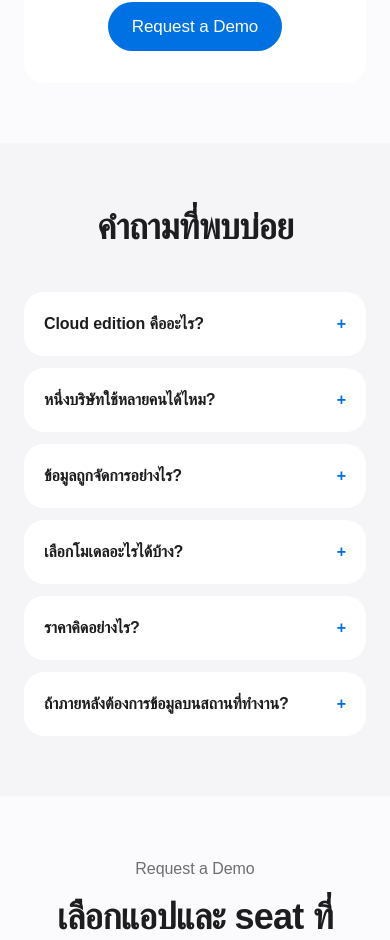
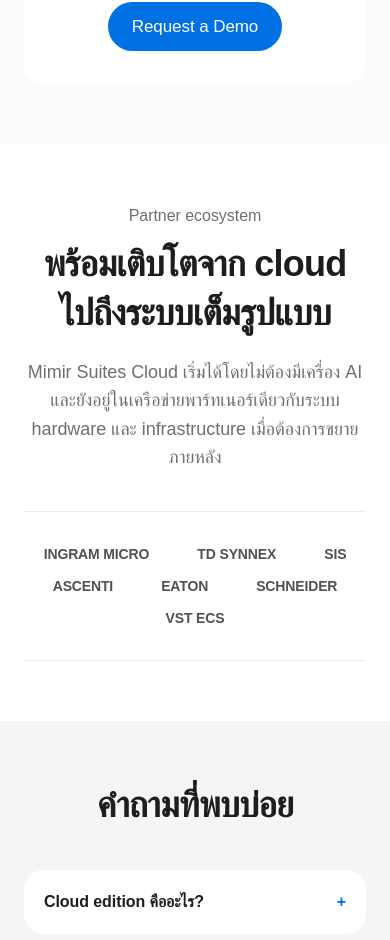
Before and after one commit to localaithai/cloudaithai.com, a Next.js app: page / in a window 390 px wide. Shown: the part 4695-5635 px from the top of the page. Built offline with nearby package versions, Linux system fonts and the light colour scheme; a web font is replaced by a local one.

Commit message:
:sparkles: add partner network section

```diff
--- a/app/page.tsx
+++ b/app/page.tsx
@@ -5,6 +5,7 @@ import Footer from "@/components/Footer";
 import Hero from "@/components/Hero";
 import Models from "@/components/Models";
 import Navbar from "@/components/Navbar";
+import Partners from "@/components/Partners";
 import Pricing from "@/components/Pricing";
 import ScrollShowcase from "@/components/ScrollShowcase";
 import Solutions from "@/components/Solutions";
@@ -23,6 +24,7 @@ export default function Home() {
         <Solutions />
         <DataHandlingSection />
         <Pricing />
+        <Partners />
         <FAQ />
         <Contact />
       </main>
--- /dev/null
+++ b/components/Partners.tsx
@@ -0,0 +1,28 @@
+const partners = [
+  "INGRAM MICRO",
+  "TD SYNNEX",
+  "SIS",
+  "ASCENTI",
+  "EATON",
+  "SCHNEIDER",
+  "VST ECS",
+] as const;
+
+export default function Partners() {
+  return (
+    <section aria-labelledby="partners-heading" className="apple-section section-white">
+      <div className="mx-auto max-w-5xl px-6">
+        <div className="mx-auto max-w-3xl text-center">
+          <p className="mb-3 font-medium text-[#0071e3]">Partner ecosystem</p>
+          <h2 id="partners-heading" className="text-4xl font-semibold tracking-tight sm:text-5xl">พร้อมเติบโตจาก cloud ไปถึงระบบเต็มรูปแบบ</h2>
+          <p className="mx-auto mt-5 max-w-2xl text-lg text-[#515154]">Mimir Suites Cloud เริ่มได้โดยไม่ต้องมีเครื่อง AI และยังอยู่ในเครือข่ายพาร์ทเนอร์เดียวกับระบบ hardware และ infrastructure เมื่อต้องการขยายภายหลัง</p>
+        </div>
+        <ul className="mt-10 flex flex-wrap justify-center gap-x-8 gap-y-3 border-y border-black/[0.08] py-8">
+          {partners.map((partner) => (
+            <li key={partner} className="px-2 text-sm font-semibold tracking-[-0.01em] text-[#515154] sm:text-base">{partner}</li>
+          ))}
+        </ul>
+      </div>
+    </section>
+  );
+}
```
Also changed, not shown: .impeccable/live/config.json (added), 3 other files (tests, documents, lock files or other folders).
